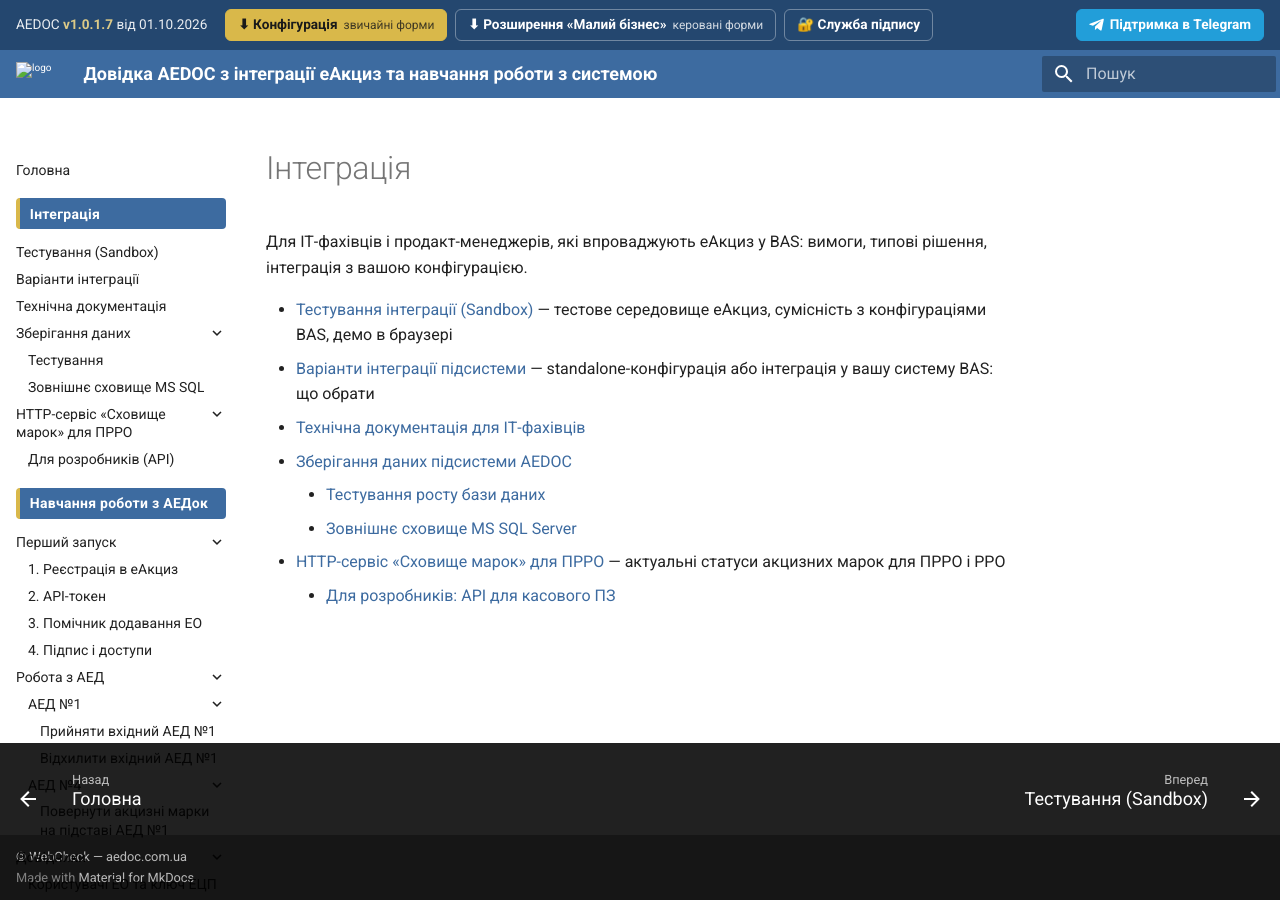
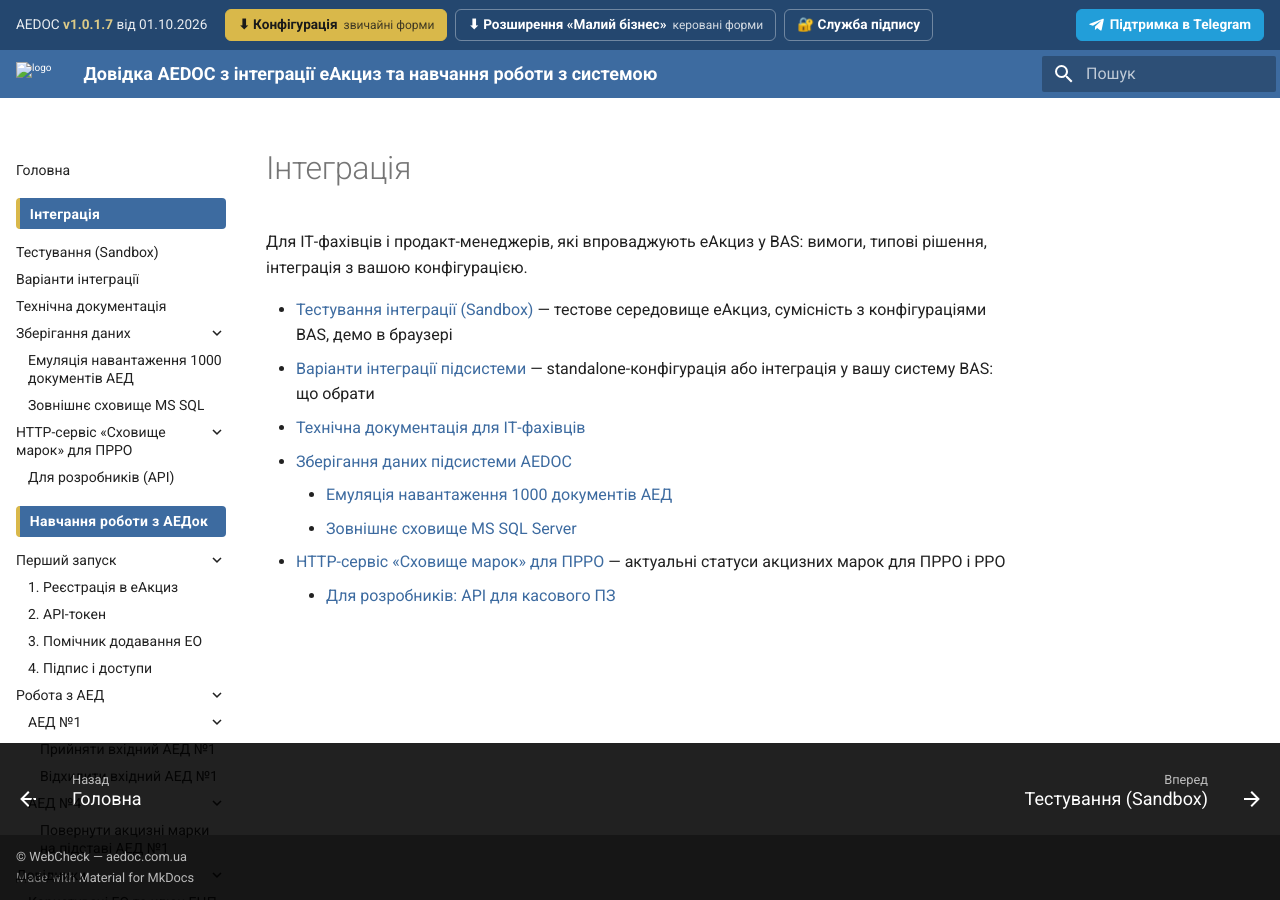
Before and after one commit to sukhenko/aedoc-docs, an MkDocs documentation site: the page built from docs/integratsiia/index.md, in a window 1280 px wide. Built offline with MkDocs 1.6.1 and Material for MkDocs 9.7.7, drawn with Linux system fonts in a browser that asks for light colours.

Commit message:
Зберігання даних: «Тестування» → «Емуляція навантаження 1000 документів АЕД»
Co-Authored-By: Claude Opus 5.5 <noreply@anthropic.com>
Claude-Session: https://claude.ai/code/session_0177sjggDQ9MXuFeJFH1q7HZ

```diff
--- a/docs/integratsiia/index.md
+++ b/docs/integratsiia/index.md
@@ -6,7 +6,7 @@
 - [Варіанти інтеграції підсистеми](varianty.md) — standalone-конфігурація або інтеграція у вашу систему BAS: що обрати
 - [Технічна документація для ІТ-фахівців](itdeptinfo.md)
 - [Зберігання даних підсистеми AEDOC](zberigannia/index.md)
-    - [Тестування росту бази даних](zberigannia/testuvannia.md)
+    - [Емуляція навантаження 1000 документів АЕД](zberigannia/testuvannia.md)
     - [Зовнішнє сховище MS SQL Server](zberigannia/zovnishnie-skhovyshche.md)
 - [HTTP-сервіс «Сховище марок» для ПРРО](skhovyshche-marok/index.md) — актуальні статуси акцизних марок для ПРРО і РРО
     - [Для розробників: API для касового ПЗ](skhovyshche-marok/rozrobnykam.md)
--- a/mkdocs.yml
+++ b/mkdocs.yml
@@ -30,7 +30,7 @@ nav:
       - Технічна документація: integratsiia/itdeptinfo.md
       - Зберігання даних:
           - integratsiia/zberigannia/index.md
-          - Тестування: integratsiia/zberigannia/testuvannia.md
+          - Емуляція навантаження 1000 документів АЕД: integratsiia/zberigannia/testuvannia.md
           - Зовнішнє сховище MS SQL: integratsiia/zberigannia/zovnishnie-skhovyshche.md
       - HTTP-сервіс «Сховище марок» для ПРРО:
           - integratsiia/skhovyshche-marok/index.md
```
